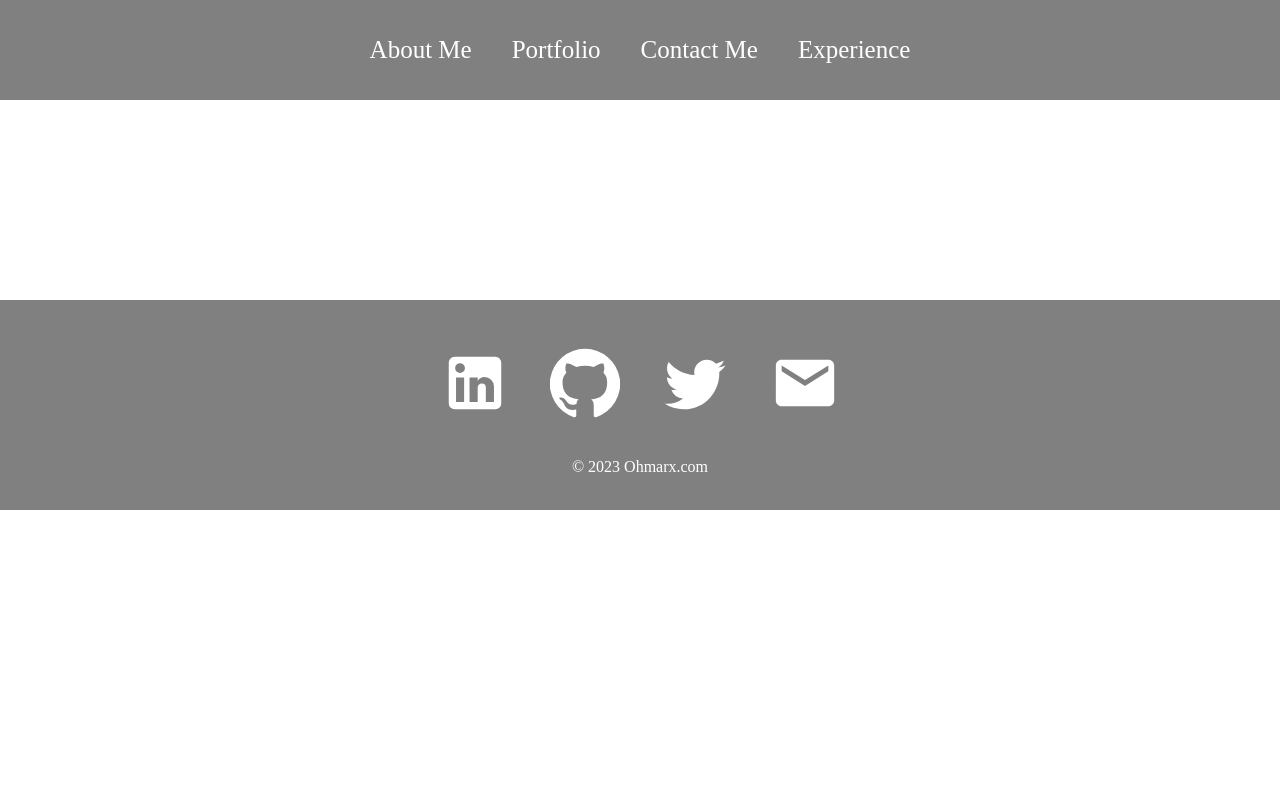
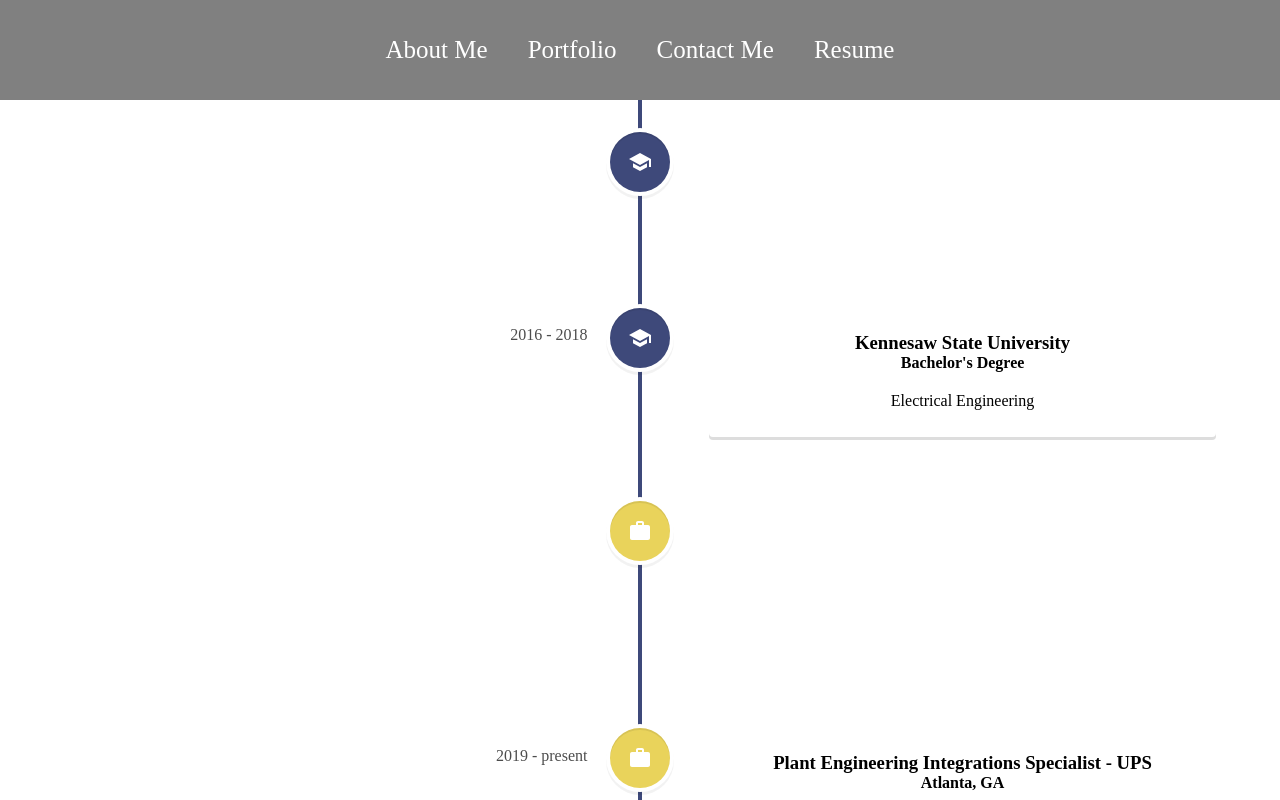
Before and after one commit to Ohmarxp/my-app, a React (Create React App) app: page /Resume in a window 1280 px wide. Shown: the top 800 px of the page. Built offline with nearby package versions, Linux system fonts and the light colour scheme.

Commit message:
Add resume, skills, main picture, modify navbar

```diff
--- a/src/App.js
+++ b/src/App.js
@@ -3,7 +3,7 @@
 import { BrowserRouter as Router, Routes, Route } from 'react-router-dom';
 import Home from './pages/Home';
 import Projects from './pages/Projects';
-import Experience from './pages/Experience';
+import Resume from './pages/Resume';
 import Navbar from './components/Navbar';
 import Footer from './components/Footer';
 function App() {
@@ -14,7 +14,7 @@
         <Routes>
           <Route path="/Home" element={<Home />}/>
           <Route path="/Projects" element={<Projects />}/>
-          <Route path="/Experience" element={<Experience />}/>
+          <Route path="/Resume" element={<Resume />}/>
         </Routes>
         <Footer />
       </Router>
--- a/src/components/Footer.js
+++ b/src/components/Footer.js
@@ -16,7 +16,7 @@
             <a href = 'https://twitter.com/Ohmarx_P' target="_blank" rel="noreferrer"><TwitterIcon/></a>
             <EmailIcon />
         </div>
-        <p> &copy; 2023 Ohmarx.com</p>
+        <p> &copy;2023</p>
     </div>
     )
 }
--- a/src/components/Navbar.js
+++ b/src/components/Navbar.js
@@ -25,7 +25,7 @@
                 <Link to='/Home'>About Me</Link>
                 <Link to='/Projects'>Portfolio</Link>
                 <Link to='/Contact'>Contact Me</Link>
-                <Link to='/Experience'>Experience</Link>
+                <Link to='/Resume'>Resume</Link>
             </div>
         </div>
     )
--- a/src/components/ProjectItem.js
+++ b/src/components/ProjectItem.js
@@ -9,4 +9,6 @@
     </div>
     )
 }
+
+
 export default ProjectItem;
--- a/src/pages/Experience.js
+++ /dev/null
@@ -1,7 +0,0 @@
-import React from 'react';
-
-function Experience() {
-    return <div>Experience</div>
-
-}
-export default Experience;
--- a/src/pages/Home.js
+++ b/src/pages/Home.js
@@ -1,16 +1,19 @@
 import React from 'react';
+import HomeItem from '../components/ProjectItem';
 import LinkedInIcon from '@material-ui/icons/LinkedIn';
 import EmailIcon from '@material-ui/icons/Email';
-import  GitHubIcon from '@material-ui/icons/GitHub';
+import GitHubIcon from '@material-ui/icons/GitHub';
+import foto from '../assets/103022.jpg';
 import '../styles/Home.css';
 
 function Home() {
     return (
     <div className='home'>
         <div className='about'>
-            <h2> Hi, My name is Ohmarx</h2>
+        <HomeItem image={foto}/>
+            <h2> Hi, My name is Ohmarx Paniagua</h2>
             <div className='prompt'>
-                <p>A fullstack developer student with a passion for technology.
+                <p>I am a full stack developer student with a passion for technology.
                 </p>
                 <a href = 'https://www.linkedin.com/in/ohmarxpaniagua-aab8338b/' target="_blank" rel="noreferrer"><LinkedInIcon/></a>
                 <EmailIcon />
@@ -18,21 +21,25 @@
             </div>
         </div>
         <div className='skills'>
-            <h1>Skills</h1>
+            <h1>Skills:</h1>
             <ol className='list'>
                 <li className='item'>
                     <h2>Front-End</h2>
                     <span>
-                        blah blah
+                       HTML, CSS, JavaScript
                     </span>
                 </li>
                 <li className='item'>
                     <h2>Back-End</h2>
-                    <span></span>
+                    <span>
+                        MySQL, Express
+                    </span>
                 </li>
                 <li className='item'>
                     <h2>Languages</h2>
-                    <span></span>
+                    <span>
+                        HTML, CSS, JavaScript, Visual Basic
+                    </span>
                 </li>
 
             </ol>
--- a/src/pages/Projects.js
+++ b/src/pages/Projects.js
@@ -12,9 +12,9 @@
     <div className='projects'>
         <h1>Work</h1>
         <div className='projectList'>
-        <a href = 'https://secret-tundra-26696.herokuapp.com/' target="_blank" rel="noreferrer"><ProjectItem name='MoJobs' image={Proj1}/></a>
-        <a href = 'https://bsmisson.github.io/HikR/' target="_blank" rel="noreferrer"> <ProjectItem name='HikR' image={Proj2}/></a>
-            <ProjectItem name='Kai' image={Proj3}/>
+            <a href = 'https://secret-tundra-26696.herokuapp.com/' target="_blank" rel="noreferrer"><ProjectItem name='MoJobs' image={Proj1}/></a>
+            <a href = 'https://bsmisson.github.io/HikR/' target="_blank" rel="noreferrer"> <ProjectItem name='HikR' image={Proj2}/></a>
+            <a href = 'https://ohmarxp.github.io/my-portfolio//' target="_blank" rel="noreferrer"> <ProjectItem name='HTML-CSS-Portfolio' image={Proj3}/></a>
             <ProjectItem name='Magic Boat' image={Proj4}/>
         </div>
     </div>
--- /dev/null
+++ b/src/pages/Resume.js
@@ -0,0 +1,81 @@
+import React from "react";
+import {
+  VerticalTimeline,
+  VerticalTimelineElement,
+} from "react-vertical-timeline-component";
+import "react-vertical-timeline-component/style.min.css";
+import SchoolIcon from "@material-ui/icons/School";
+import WorkIcon from "@material-ui/icons/Work";
+
+function Resume() {
+  return (
+    <div className="resume">
+      <VerticalTimeline lineColor="#3e497a">
+        <VerticalTimelineElement
+          className="vertical-timeline-element--education"
+          date="1990 - 1994"
+          iconStyle={{ background: "#3e497a", color: "#fff" }}
+          icon={<SchoolIcon />}
+        >
+          <h3 className="vertical-timeline-element-title">
+            JFK Industrial #20 Highschool, Peru
+          </h3>
+          <p> High School Diploma</p>
+        </VerticalTimelineElement>
+        <VerticalTimelineElement
+          className="vertical-timeline-element--education"
+          date="2016 - 2018"
+          iconStyle={{ background: "#3e497a", color: "#fff" }}
+          icon={<SchoolIcon />}
+        >
+          <h3 className="vertical-timeline-element-title">
+           Kennesaw State University
+          </h3>
+
+          <h4 className="vertical-timeline-element-subtitle">
+            Bachelor's Degree
+          </h4>
+
+          <p> Electrical Engineering</p>
+        </VerticalTimelineElement>
+        <VerticalTimelineElement
+          className="vertical-timeline-element--work"
+          date="2014 - 2016"
+          iconStyle={{ background: "#e9d35b", color: "#fff" }}
+          icon={<WorkIcon />}
+        >
+          <h3 className="vertical-timeline-element-title">
+            Testing and technical support - Scuf Gaming
+          </h3>
+          <h4 className="vertical-timeline-element-subtitle">
+
+          </h4>
+          <p>Responsible for custom modification of high-performance video game
+            controller circuit boards for one of the leading innovators in the
+            gaming hardware industry.</p>
+        </VerticalTimelineElement>
+
+        <VerticalTimelineElement
+          className="vertical-timeline-element--work"
+          date="2019 - present"
+          iconStyle={{ background: "#e9d35b", color: "#fff" }}
+          icon={<WorkIcon />}
+        >
+          <h3 className="vertical-timeline-element-title">
+
+            Plant Engineering Integrations Specialist - UPS
+          </h3>
+          <h4 className="vertical-timeline-element-subtitle">
+            Atlanta, GA
+          </h4>
+          <p>
+          Travel to UPS facilities all over US to install,
+          integrate and perform test scripts on plant floor technologies.
+          </p>
+        </VerticalTimelineElement>
+      </VerticalTimeline>
+    </div>
+  );
+}
+
+export default Resume;
--- a/src/styles/Home.css
+++ b/src/styles/Home.css
@@ -19,7 +19,7 @@
 
   .about h2 {
     font-family: "Segoe UI", Tahoma, Geneva, Verdana, sans-serif;
-    font-size: 40px;
+    font-size: 35px;
     color: rgb(81, 77, 77);
     height: 50px;
   }
--- a/src/styles/Navbar.css
+++ b/src/styles/Navbar.css
@@ -11,12 +11,13 @@
     justify-content: center;
     color: white;
 }
-.navbar a{
+.navbar a {
 color: white;
 text-decoration: none;
 margin: 20px;
 font-size: 25px;
 }
+
 toggleButton {
     width: 100%;
     height: 100px;
```
Also changed, not shown: src/assets/103022.jpg (added).
